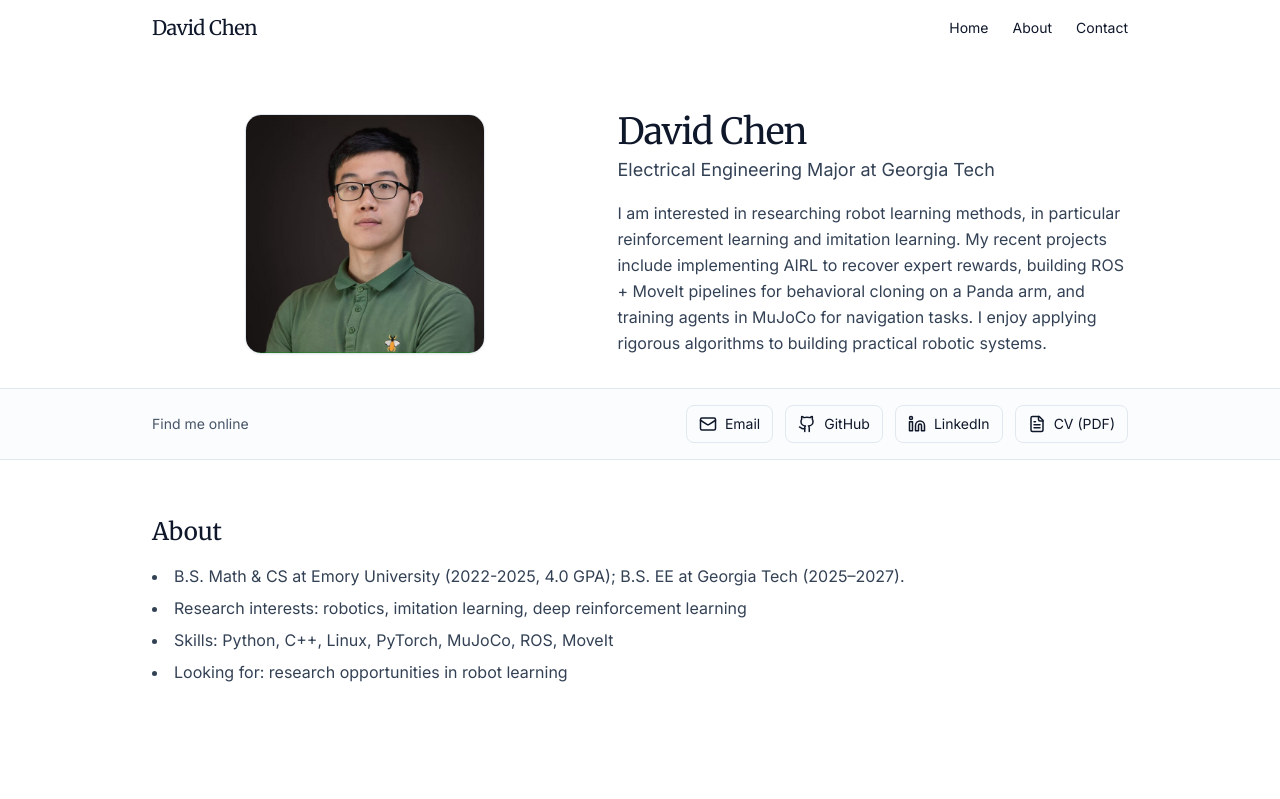
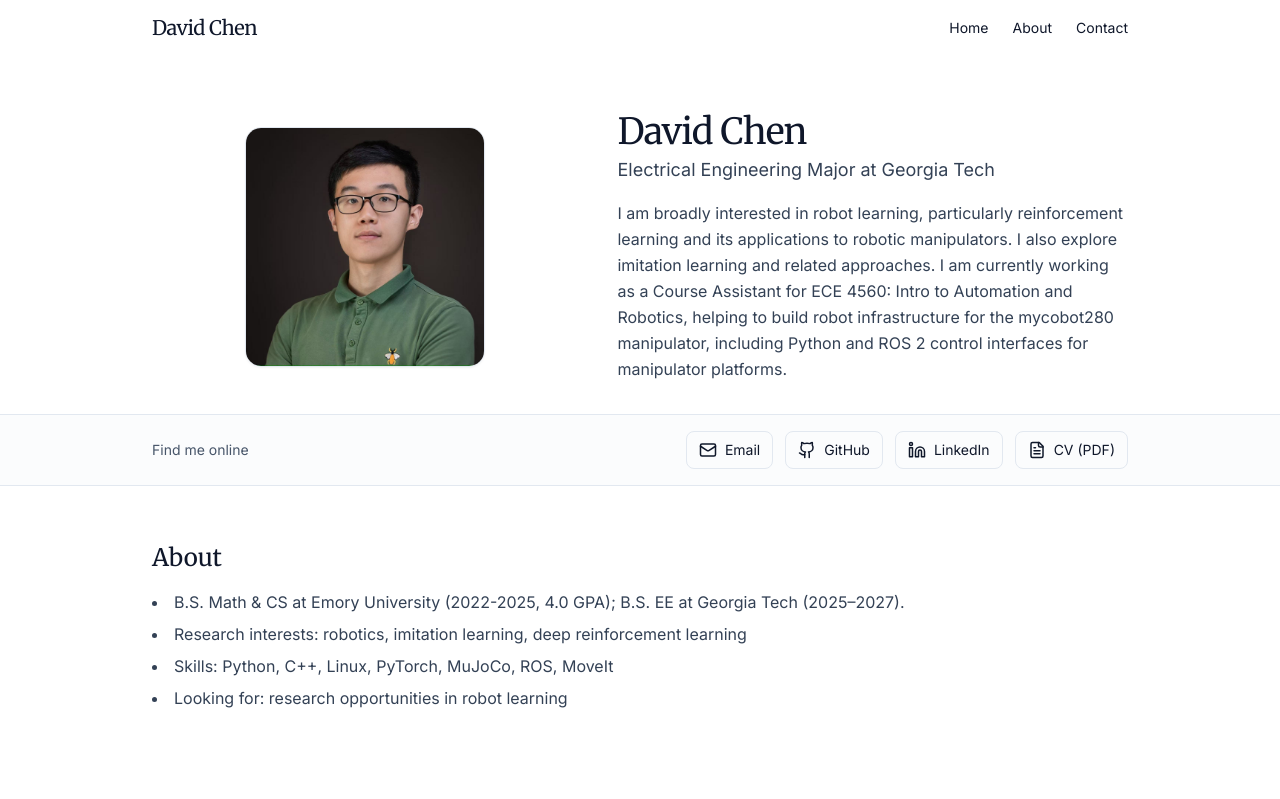
Before and after one commit to david-hp-0726/portfolio-website, a React (Vite) app: page / in a window 1280 px wide. Shown: the top 799 px of the page. Built offline with nearby package versions, Linux system fonts and the light colour scheme.

Commit message:
Update bio

```diff
--- a/src/content.ts
+++ b/src/content.ts
@@ -3,7 +3,7 @@ export const SITE = {
   name: 'David Chen',
   role: 'Electrical Engineering Major at Georgia Tech',
   intro:
-    'I am interested in researching robot learning methods, in particular reinforcement learning and imitation learning. My recent projects include implementing AIRL to recover expert rewards, building ROS + MoveIt pipelines for behavioral cloning on a Panda arm, and training agents in MuJoCo for navigation tasks. I enjoy applying rigorous algorithms to building practical robotic systems.',
+    "I am broadly interested in robot learning, particularly reinforcement learning and its applications to robotic manipulators. I also explore imitation learning and related approaches. I am currently working as a Course Assistant for ECE 4560: Intro to Automation and Robotics, helping to build robot infrastructure for the mycobot280 manipulator, including Python and ROS 2 control interfaces for manipulator platforms.",
   email: 'mailto:xchen3019@gatech.edu',
   links: {
     github: 'https://github.com/david-hp-0726',
```
